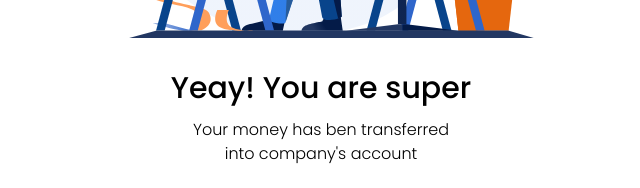
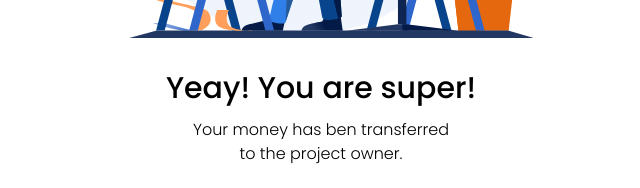
Before and after one commit to alvinmdj/nuxt-crowdfunding, a Nuxt app: page /transactions/finish in a window 1280 px wide. Shown: the part 409-597 px from the top of the page, without its empty margins (319-959 px from the left). Built offline with nearby package versions, Linux system fonts and the light colour scheme.

Commit message:
Add condition to render finish page view

```diff
--- a/pages/transactions/finish.vue
+++ b/pages/transactions/finish.vue
@@ -4,14 +4,26 @@
       <div class="flex justify-center items-center mx-auto mt-6 mb-8">
         <img src="/funded-illustration.svg" alt="" class="w-full" />
       </div>
+      <div v-if="$router.currentRoute.query.transaction_status === 'pending'">
         <h2 class="font-medium mb-3 text-3xl text-center">
-        Yeay! You are super
+          Wow! Your transaction is pending.
+        </h2>
+        <p class="text-center font-light">
+          Proceed payment as instructed
+          <br />
+          to complete your transaction.
+        </p>
+      </div>
+      <div v-else>
+        <h2 class="font-medium mb-3 text-3xl text-center">
+          Yeay! You are super!
         </h2>
         <p class="text-center font-light">
           Your money has ben transferred
           <br />
-        into company's account
+          to the project owner.
         </p>
+      </div>
       <div class="mb-4 mt-6">
         <div class="mb-3">
           <button
```
Also changed, not shown: 1 other file (tests, documents, lock files or other folders). Lines whose indentation alone changed are shown as unchanged.
